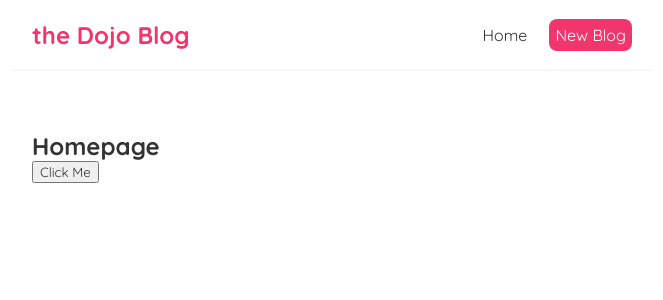
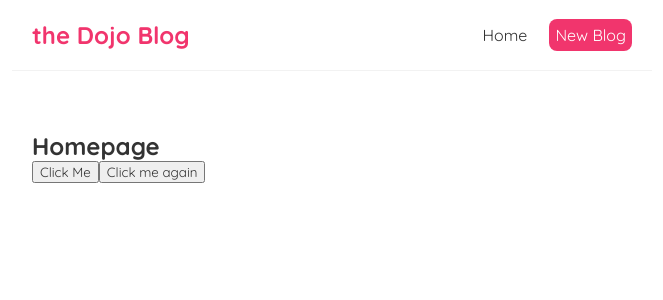
Before and after one commit to Hoybaby/React-Blogger, a React (Create React App) app: page / in a window 1280 px wide. Shown: the top 300 px of the page, without its empty margins (308-971 px from the left). Built offline with nearby package versions, Linux system fonts and the light colour scheme.

Commit message:
testing more concepts on a second button

```diff
--- a/src/Home.js
+++ b/src/Home.js
@@ -6,11 +6,15 @@ function Home() {
         console.log("test works");
     }
 
+    const handleClickAgain = (name) => {
+        console.log( "hello" + name);
+    }
+
     return (
         <div className="home">
             <h2>Homepage</h2>
             <button onClick={handleClick}>Click Me</button>
-
+            <button onclick={handleClickAgain}>Click me again</button>
         </div>
     )
 }
```
Also changed, not shown: 1 other file (tests, documents, lock files or other folders).
